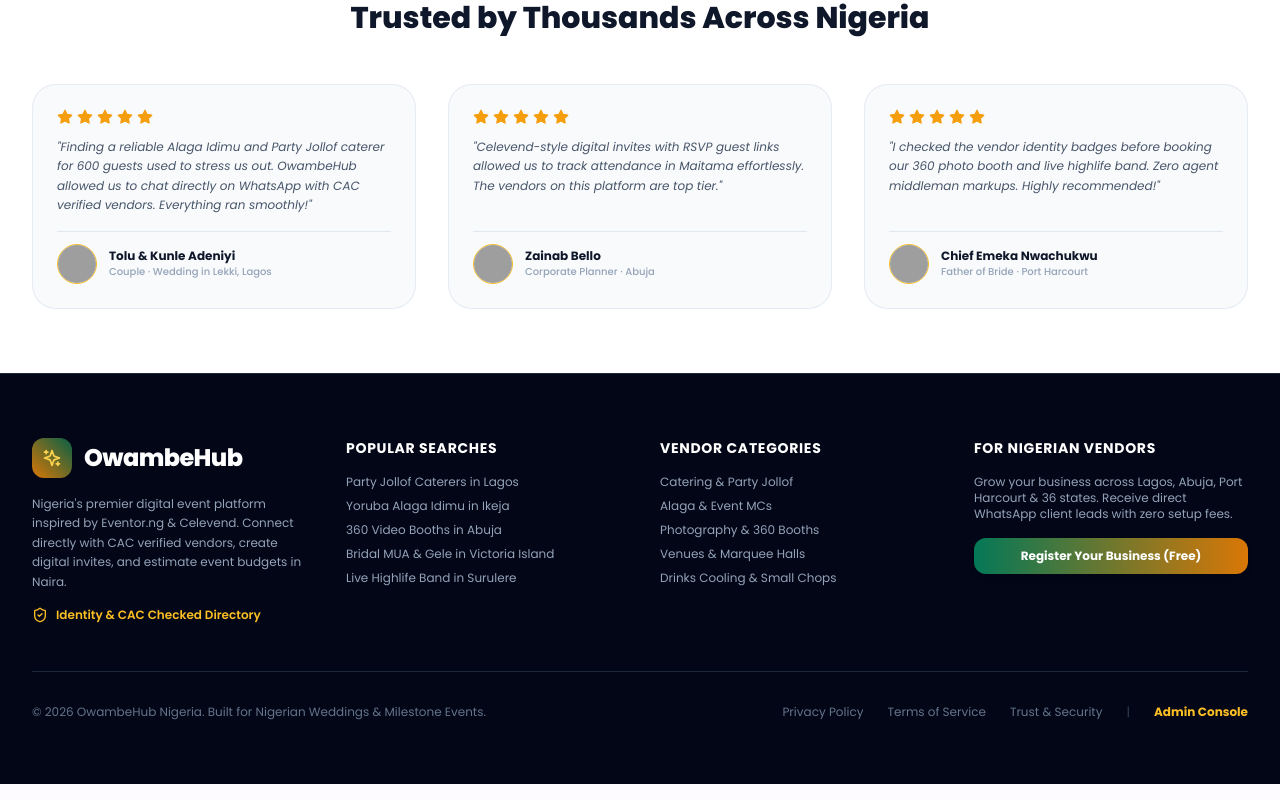
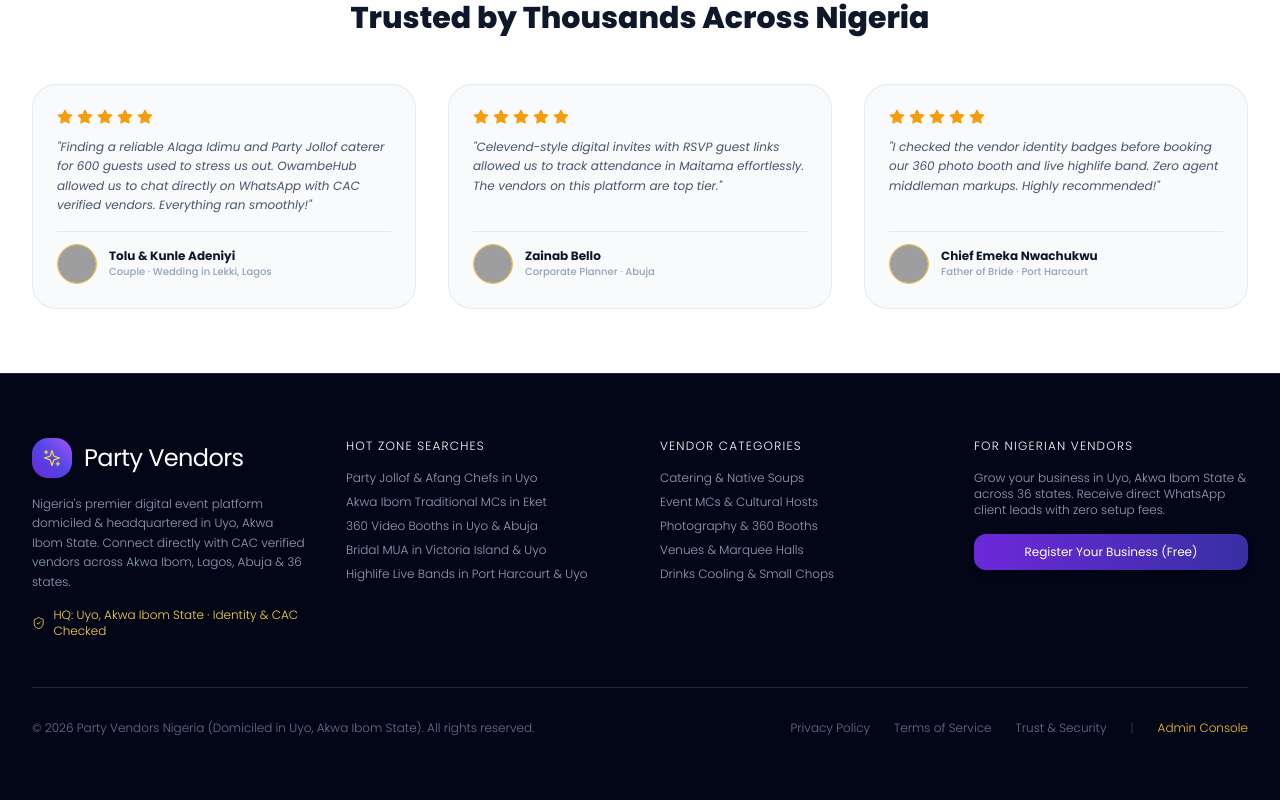
Before and after one commit to pixelwizards72-star/naija-wedding-vendors, a React (Vite) app: page / in a window 1280 px wide. Shown: the part 3560-4360 px from the top of the page. Built offline with nearby package versions, Linux system fonts and the light colour scheme; grey boxes are pictures that could not be loaded.

Commit message:
feat: sync src/components/Footer.jsx

```diff
--- a/src/components/Footer.jsx
+++ b/src/components/Footer.jsx
@@ -3,63 +3,63 @@
 
 export default function Footer({ onOpenVendorRegister }) {
   return (
-    <footer className="bg-slate-950 text-slate-400 py-16 px-4 sm:px-6 lg:px-8 border-t border-slate-800">
+    <footer className="bg-slate-950 text-slate-400 py-16 px-4 sm:px-6 lg:px-8 border-t border-slate-800 font-sans">
       <div className="max-w-7xl mx-auto grid grid-cols-1 md:grid-cols-4 gap-10 pb-12 border-b border-slate-800">
 
         {/* Brand Column */}
         <div className="space-y-4">
           <div className="flex items-center space-x-3">
-            <div className="w-10 h-10 rounded-xl bg-gradient-to-tr from-amber-600 to-emerald-800 flex items-center justify-center text-white">
-              <Sparkles className="w-5 h-5 text-amber-300" />
+            <div className="w-10 h-10 rounded-2xl bg-gradient-to-tr from-violet-700 via-indigo-600 to-purple-500 flex items-center justify-center text-white">
+              <Sparkles className="w-5 h-5 text-amber-300 stroke-[1.5]" />
             </div>
-            <span className="text-2xl font-extrabold font-serif text-white tracking-tight">
-              OwambeHub
+            <span className="text-2xl font-normal font-serif text-white tracking-tight">
+              Party Vendors
             </span>
           </div>
 
-          <p className="text-xs leading-relaxed text-slate-400">
-            Nigeria's premier digital event platform inspired by Eventor.ng & Celevend. Connect directly with CAC verified vendors, create digital invites, and estimate event budgets in Naira.
+          <p className="text-xs leading-relaxed text-slate-400 font-light">
+            Nigeria's premier digital event platform domiciled & headquartered in Uyo, Akwa Ibom State. Connect directly with CAC verified vendors across Akwa Ibom, Lagos, Abuja & 36 states.
           </p>
 
-          <div className="flex items-center space-x-2 text-xs text-amber-400 font-semibold">
-            <ShieldCheck className="w-4 h-4" />
-            <span>Identity & CAC Checked Directory</span>
+          <div className="flex items-center space-x-2 text-xs text-amber-300 font-light">
+            <ShieldCheck className="w-4 h-4 stroke-[1.5]" />
+            <span>HQ: Uyo, Akwa Ibom State · Identity & CAC Checked</span>
           </div>
         </div>
 
         {/* Popular Searches */}
         <div>
-          <h4 className="text-sm font-bold text-white uppercase tracking-wider mb-4">Popular Searches</h4>
-          <ul className="space-y-2 text-xs">
-            <li><a href="#marketplace" className="hover:text-amber-400">Party Jollof Caterers in Lagos</a></li>
-            <li><a href="#marketplace" className="hover:text-amber-400">Yoruba Alaga Idimu in Ikeja</a></li>
-            <li><a href="#marketplace" className="hover:text-amber-400">360 Video Booths in Abuja</a></li>
-            <li><a href="#marketplace" className="hover:text-amber-400">Bridal MUA & Gele in Victoria Island</a></li>
-            <li><a href="#marketplace" className="hover:text-amber-400">Live Highlife Band in Surulere</a></li>
+          <h4 className="text-xs font-light text-white uppercase tracking-widest mb-4">Hot Zone Searches</h4>
+          <ul className="space-y-2 text-xs font-light">
+            <li><a href="#marketplace" className="hover:text-amber-300">Party Jollof & Afang Chefs in Uyo</a></li>
+            <li><a href="#marketplace" className="hover:text-amber-300">Akwa Ibom Traditional MCs in Eket</a></li>
+            <li><a href="#marketplace" className="hover:text-amber-300">360 Video Booths in Uyo & Abuja</a></li>
+            <li><a href="#marketplace" className="hover:text-amber-300">Bridal MUA in Victoria Island & Uyo</a></li>
+            <li><a href="#marketplace" className="hover:text-amber-300">Highlife Live Bands in Port Harcourt & Uyo</a></li>
           </ul>
         </div>
 
         {/* Categories */}
         <div>
-          <h4 className="text-sm font-bold text-white uppercase tracking-wider mb-4">Vendor Categories</h4>
-          <ul className="space-y-2 text-xs">
-            <li><a href="#marketplace" className="hover:text-amber-400">Catering & Party Jollof</a></li>
-            <li><a href="#marketplace" className="hover:text-amber-400">Alaga & Event MCs</a></li>
-            <li><a href="#marketplace" className="hover:text-amber-400">Photography & 360 Booths</a></li>
-            <li><a href="#marketplace" className="hover:text-amber-400">Venues & Marquee Halls</a></li>
-            <li><a href="#marketplace" className="hover:text-amber-400">Drinks Cooling & Small Chops</a></li>
+          <h4 className="text-xs font-light text-white uppercase tracking-widest mb-4">Vendor Categories</h4>
+          <ul className="space-y-2 text-xs font-light">
+            <li><a href="#marketplace" className="hover:text-amber-300">Catering & Native Soups</a></li>
+            <li><a href="#marketplace" className="hover:text-amber-300">Event MCs & Cultural Hosts</a></li>
+            <li><a href="#marketplace" className="hover:text-amber-300">Photography & 360 Booths</a></li>
+            <li><a href="#marketplace" className="hover:text-amber-300">Venues & Marquee Halls</a></li>
+            <li><a href="#marketplace" className="hover:text-amber-300">Drinks Cooling & Small Chops</a></li>
           </ul>
         </div>
 
         {/* For Vendors */}
         <div className="space-y-4">
-          <h4 className="text-sm font-bold text-white uppercase tracking-wider">For Nigerian Vendors</h4>
-          <p className="text-xs text-slate-400">
-            Grow your business across Lagos, Abuja, Port Harcourt & 36 states. Receive direct WhatsApp client leads with zero setup fees.
+          <h4 className="text-xs font-light text-white uppercase tracking-widest">For Nigerian Vendors</h4>
+          <p className="text-xs text-slate-400 font-light">
+            Grow your business in Uyo, Akwa Ibom State & across 36 states. Receive direct WhatsApp client leads with zero setup fees.
           </p>
           <button
             onClick={onOpenVendorRegister}
-            className="w-full py-2.5 rounded-xl bg-gradient-to-r from-emerald-700 to-amber-600 text-white font-bold text-xs hover:brightness-110 transition-all shadow-md"
+            className="w-full py-2.5 rounded-xl bg-gradient-to-r from-violet-700 to-indigo-800 text-white font-normal text-xs hover:brightness-110 transition-all shadow-md"
           >
             Register Your Business (Free)
           </button>
@@ -67,8 +67,8 @@
 
       </div>
 
-      <div className="max-w-7xl mx-auto pt-8 flex flex-col sm:flex-row items-center justify-between text-xs text-slate-500 gap-4">
-        <p>© 2026 OwambeHub Nigeria. Built for Nigerian Weddings & Milestone Events.</p>
+      <div className="max-w-7xl mx-auto pt-8 flex flex-col sm:flex-row items-center justify-between text-xs text-slate-500 font-light gap-4">
+        <p>© 2026 Party Vendors Nigeria (Domiciled in Uyo, Akwa Ibom State). All rights reserved.</p>
         <div className="flex space-x-6 items-center">
           <a href="#" className="hover:text-slate-400">Privacy Policy</a>
           <a href="#" className="hover:text-slate-400">Terms of Service</a>
@@ -76,7 +76,7 @@
           <span className="text-slate-700">|</span>
           <button
             onClick={() => window.dispatchEvent(new CustomEvent('open-admin-portal'))}
-            className="text-amber-400 hover:underline font-bold flex items-center space-x-1"
+            className="text-amber-400 hover:underline font-light flex items-center space-x-1"
           >
             <span>Admin Console</span>
           </button>
```
